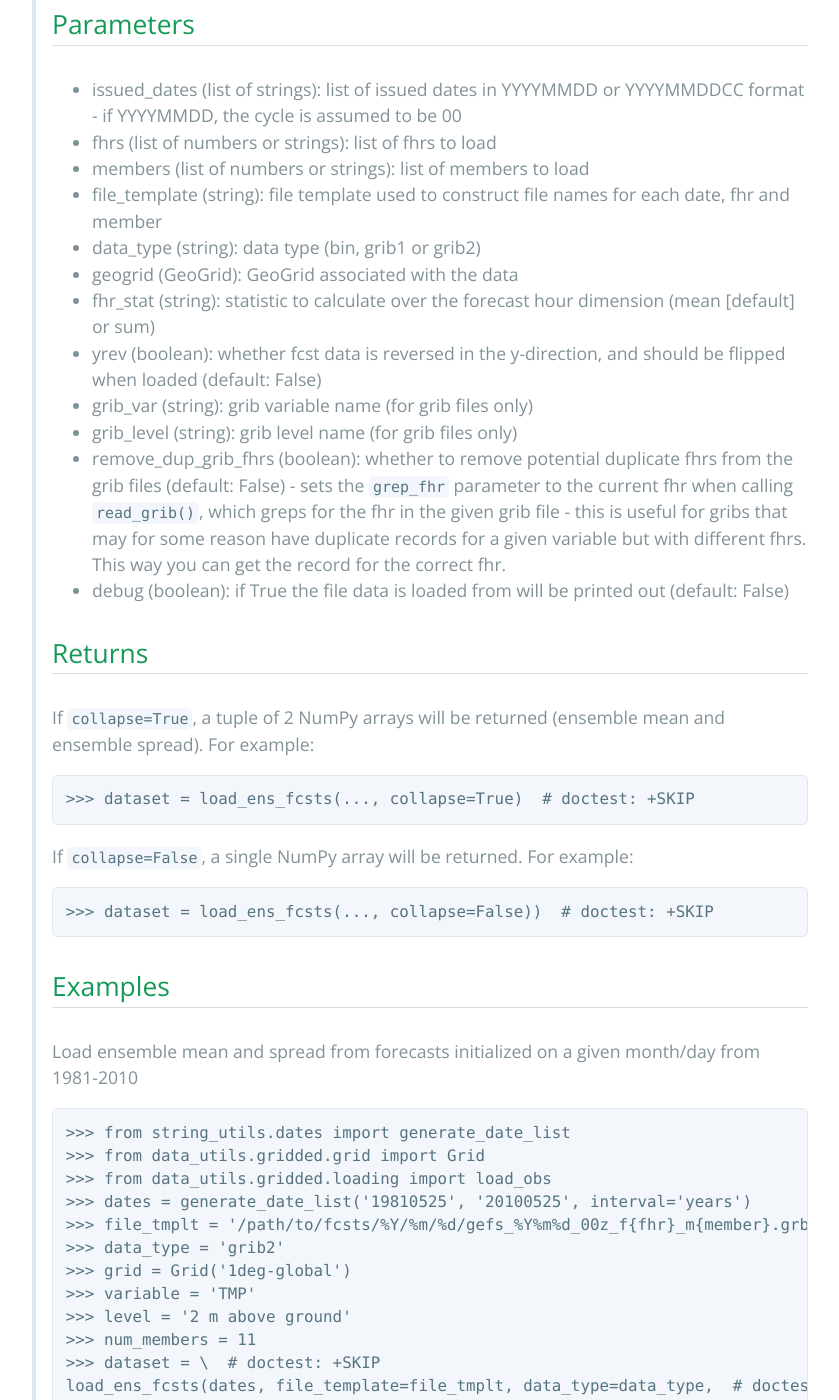
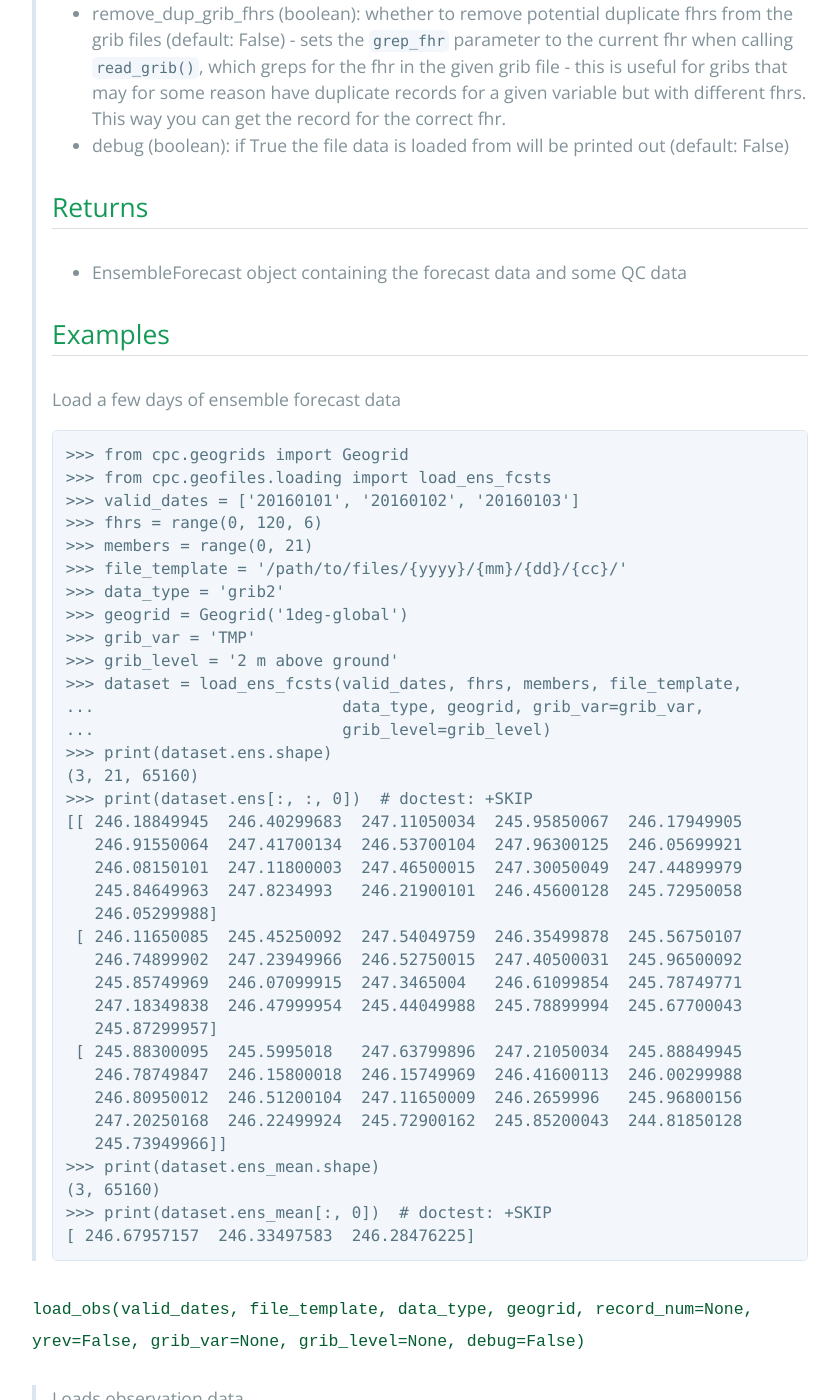
Before and after one commit to mikecharles/cpc.geofiles, a Jekyll site: the page built from docs/api/loading.md, in a window 1280 px wide and 1400 px high, scrolled down 4819 px. Shown: the whole window, without its empty margins (192-1031 px from the left). Built offline with Jekyll 4.4.1, drawn with Linux system fonts in a browser that asks for light colours; some of the changed text lies outside the part shown.

Commit message:
Add extra documentation for recent functions added

```diff
--- a/docs/api/loading.md
+++ b/docs/api/loading.md
@@ -40,9 +40,7 @@
 >   (eg. [0501, 0502, 0503, 0504, 0505])
 > - file_template (string): file template used to construct file names for each date,
 >   fhr and member
-> - geogrid (GeoGrid): GeoGrid associated with the data
-> - record_num (int): binary record containing the desired variable - if None then the file is
->   assumed to be a single record (default)
+> - geogrid (Geogrid): Geogrid associated with the data
 > - num_ptiles (int or None): number of percentiles expected in the data file - if None then
 > the file is assumed to be a mean or standard deviation instead of percentiles (default: None)
 > - debug (boolean): if True the file data is loaded from will be printed out (default: False)
@@ -50,35 +48,30 @@
 > Returns
 > -------
 >
-> - Climatology object
->
->     >>> dataset = load_ens_fcsts(..., collapse=True)  # doctest: +SKIP
->
-> If `collapse=False`, a single NumPy array will be returned. For example:
->
->     >>> dataset = load_ens_fcsts(..., collapse=False))  # doctest: +SKIP
+> - Climatology object containing the observation data and some QC data
 >
 > Examples
 > --------
 >
-> Load ensemble mean and spread from forecasts initialized on a given
-> month/day from 1981-2010
+> Load a few days of climatology data
 >
->     >>> from string_utils.dates import generate_date_list
->     >>> from data_utils.gridded.grid import Grid
->     >>> from data_utils.gridded.loading import load_obs
->     >>> dates = generate_date_list('19810525', '20100525', interval='years')
->     >>> file_tmplt = '/path/to/fcsts/%Y/%m/%d/gefs_%Y%m%d_00z_f{fhr}_m{member}.grb'
->     >>> data_type = 'grib2'
->     >>> grid = Grid('1deg-global')
->     >>> variable = 'TMP'
->     >>> level = '2 m above ground'
->     >>> num_members = 11
->     >>> dataset = \  # doctest: +SKIP
->     load_ens_fcsts(dates, file_template=file_tmplt, data_type=data_type,  # doctest: +SKIP
->     ...            grid=grid, variable=variable, level=level,  # doctest: +SKIP
->     ...            fhr_range=(150, 264), num_members=num_members,  # doctest: +SKIP
->     ...            collapse=True)  # doctest: +SKIP
+>     >>> from cpc.geogrids import Geogrid
+>     >>> from cpc.geofiles.loading import load_climos
+>     >>> valid_days = ['0101', '0102', '0103']
+>     >>> file_template = '/path/to/files/tmean_clim_poe_05d_{mm}{dd}.bin'
+>     >>> geogrid = Geogrid('1deg-global')
+>     >>> num_ptiles = 19
+>     >>> dataset = load_climos(valid_days, file_template, geogrid,
+>     ...                       num_ptiles=num_ptiles, debug=True)
+>     >>> print(dataset.climo.shape)
+>     (3, 19, 65160)
+>     >>> print(dataset.climo[:, :, 0])
+>     [[ nan  nan  nan  nan  nan  nan  nan  nan  nan  nan  nan  nan  nan  nan
+>        nan  nan  nan  nan  nan]
+>      [ nan  nan  nan  nan  nan  nan  nan  nan  nan  nan  nan  nan  nan  nan
+>        nan  nan  nan  nan  nan]
+>      [ nan  nan  nan  nan  nan  nan  nan  nan  nan  nan  nan  nan  nan  nan
+>        nan  nan  nan  nan  nan]]
 
 
 
@@ -107,7 +100,7 @@
 > - file_template (string): file template used to construct file names for each date,
 >   fhr and member
 > - data_type (string): data type (bin, grib1 or grib2)
-> - geogrid (GeoGrid): GeoGrid associated with the data
+> - geogrid (Geogrid): Geogrid associated with the data
 > - fhr_stat (string): statistic to calculate over the forecast hour dimension (mean [default]
 >   or sum)
 > - yrev (boolean): whether fcst data is reversed in the y-direction, and should be flipped
@@ -124,40 +117,31 @@
 > Returns
 > -------
 >
-> If `collapse=True`, a tuple of 2 NumPy arrays will be returned (ensemble
-> mean and ensemble spread). For example:
->
->     >>> dataset = load_ens_fcsts(..., collapse=True)  # doctest: +SKIP
->
-> If `collapse=False`, a single NumPy array will be returned. For example:
->
->     >>> dataset = load_ens_fcsts(..., collapse=False))  # doctest: +SKIP
+> - DeterministicForecast object containing the forecast data and some QC data
 >
 > Examples
 > --------
 >
-> Load ensemble mean and spread from forecasts initialized on a given
-> month/day from 1981-2010
+> Load a few days of deterministic forecast data
 >
->     >>> from string_utils.dates import generate_date_list
->     >>> from data_utils.gridded.grid import Grid
->     >>> from data_utils.gridded.loading import load_obs
->     >>> dates = generate_date_list('19810525', '20100525', interval='years')
->     >>> file_tmplt = '/path/to/fcsts/%Y/%m/%d/gefs_%Y%m%d_00z_f{fhr}_m{member}.grb'
+>     >>> from cpc.geogrids import Geogrid
+>     >>> from cpc.geofiles.loading import load_dtrm_fcsts
+>     >>> valid_dates = ['20160101', '20160102', '20160103']
+>     >>> fhrs = range(0, 120, 6)
+>     >>> file_template = '/path/to/files/{yyyy}/{mm}/{dd}/{cc}/'                             'gfs_{yyyy}{mm}{dd}_{cc}z_f{fhr}.grb2'
 >     >>> data_type = 'grib2'
->     >>> grid = Grid('1deg-global')
->     >>> variable = 'TMP'
->     >>> level = '2 m above ground'
->     >>> num_members = 11
->     >>> dataset = \  # doctest: +SKIP
->     load_ens_fcsts(dates, file_template=file_tmplt, data_type=data_type,  # doctest: +SKIP
->     ...            grid=grid, variable=variable, level=level,  # doctest: +SKIP
->     ...            fhr_range=(150, 264), num_members=num_members,  # doctest: +SKIP
->     ...            collapse=True)  # doctest: +SKIP
+>     >>> geogrid = Geogrid('0.5-deg-global-center-aligned')
+>     >>> grib_var = 'TMP'
+>     >>> grib_level = '2 m above ground'
+>     >>> dataset = load_dtrm_fcsts(valid_dates, fhrs, file_template,
+>     ...                           data_type, geogrid, grib_var=grib_var,
+>     ...                           grib_level=grib_level)
+>     >>> print(dataset.fcst.shape, dataset.fcst[:, 0])  # doctest: +SKIP
+>     (3, 259920) [ 246.64699936  246.50599976  245.97450104]
 
 
 
-### <span class="function">load_ens_fcsts(issued_dates, members, fhrs, file_template, data_type, geogrid, fhr_stat='mean', yrev=False, grib_var=None, grib_level=None, remove_dup_grib_fhrs=False, debug=False)</span>
+### <span class="function">load_ens_fcsts(issued_dates, fhrs, members, file_template, data_type, geogrid, fhr_stat='mean', yrev=False, grib_var=None, grib_level=None, remove_dup_grib_fhrs=False, debug=False)</span>
 
 > Loads ensemble forecast data
 >
@@ -184,7 +168,7 @@
 > - file_template (string): file template used to construct file names for each date,
 >   fhr and member
 > - data_type (string): data type (bin, grib1 or grib2)
-> - geogrid (GeoGrid): GeoGrid associated with the data
+> - geogrid (Geogrid): Geogrid associated with the data
 > - fhr_stat (string): statistic to calculate over the forecast hour dimension (mean [default]
 >   or sum)
 > - yrev (boolean): whether fcst data is reversed in the y-direction, and should be flipped
@@ -201,36 +185,48 @@
 > Returns
 > -------
 >
-> If `collapse=True`, a tuple of 2 NumPy arrays will be returned (ensemble
-> mean and ensemble spread). For example:
->
->     >>> dataset = load_ens_fcsts(..., collapse=True)  # doctest: +SKIP
->
-> If `collapse=False`, a single NumPy array will be returned. For example:
->
->     >>> dataset = load_ens_fcsts(..., collapse=False))  # doctest: +SKIP
+> - EnsembleForecast object containing the forecast data and some QC data
 >
 > Examples
 > --------
 >
-> Load ensemble mean and spread from forecasts initialized on a given
-> month/day from 1981-2010
+> Load a few days of ensemble forecast data
 >
->     >>> from string_utils.dates import generate_date_list
->     >>> from data_utils.gridded.grid import Grid
->     >>> from data_utils.gridded.loading import load_obs
->     >>> dates = generate_date_list('19810525', '20100525', interval='years')
->     >>> file_tmplt = '/path/to/fcsts/%Y/%m/%d/gefs_%Y%m%d_00z_f{fhr}_m{member}.grb'
+>     >>> from cpc.geogrids import Geogrid
+>     >>> from cpc.geofiles.loading import load_ens_fcsts
+>     >>> valid_dates = ['20160101', '20160102', '20160103']
+>     >>> fhrs = range(0, 120, 6)
+>     >>> members = range(0, 21)
+>     >>> file_template = '/path/to/files/{yyyy}/{mm}/{dd}/{cc}/'                             'gefs_{yyyy}{mm}{dd}_{cc}z_f{fhr}_m{member}.grb2'
 >     >>> data_type = 'grib2'
->     >>> grid = Grid('1deg-global')
->     >>> variable = 'TMP'
->     >>> level = '2 m above ground'
->     >>> num_members = 11
->     >>> dataset = \  # doctest: +SKIP
->     load_ens_fcsts(dates, file_template=file_tmplt, data_type=data_type,  # doctest: +SKIP
->     ...            grid=grid, variable=variable, level=level,  # doctest: +SKIP
->     ...            fhr_range=(150, 264), num_members=num_members,  # doctest: +SKIP
->     ...            collapse=True)  # doctest: +SKIP
+>     >>> geogrid = Geogrid('1deg-global')
+>     >>> grib_var = 'TMP'
+>     >>> grib_level = '2 m above ground'
+>     >>> dataset = load_ens_fcsts(valid_dates, fhrs, members, file_template,
+>     ...                          data_type, geogrid, grib_var=grib_var,
+>     ...                          grib_level=grib_level)
+>     >>> print(dataset.ens.shape)
+>     (3, 21, 65160)
+>     >>> print(dataset.ens[:, :, 0])  # doctest: +SKIP
+>     [[ 246.18849945  246.40299683  247.11050034  245.95850067  246.17949905
+>        246.91550064  247.41700134  246.53700104  247.96300125  246.05699921
+>        246.08150101  247.11800003  247.46500015  247.30050049  247.44899979
+>        245.84649963  247.8234993   246.21900101  246.45600128  245.72950058
+>        246.05299988]
+>      [ 246.11650085  245.45250092  247.54049759  246.35499878  245.56750107
+>        246.74899902  247.23949966  246.52750015  247.40500031  245.96500092
+>        245.85749969  246.07099915  247.3465004   246.61099854  245.78749771
+>        247.18349838  246.47999954  245.44049988  245.78899994  245.67700043
+>        245.87299957]
+>      [ 245.88300095  245.5995018   247.63799896  247.21050034  245.88849945
+>        246.78749847  246.15800018  246.15749969  246.41600113  246.00299988
+>        246.80950012  246.51200104  247.11650009  246.2659996   245.96800156
+>        247.20250168  246.22499924  245.72900162  245.85200043  244.81850128
+>        245.73949966]]
+>     >>> print(dataset.ens_mean.shape)
+>     (3, 65160)
+>     >>> print(dataset.ens_mean[:, 0])  # doctest: +SKIP
+>     [ 246.67957157  246.33497583  246.28476225]
 
 
 
@@ -256,7 +252,7 @@
 > - file_template (string): file template used to construct file names for each date,
 >   fhr and member
 > - data_type (string): data type (bin, grib1 or grib2)
-> - geogrid (GeoGrid): GeoGrid associated with the data
+> - geogrid (Geogrid): Geogrid associated with the data
 > - record_num (int): binary record containing the desired variable - if None then the file is
 >   assumed to be a single record (default)
 > - yrev (boolean): whether fcst data is reversed in the y-direction, and should be flipped
@@ -268,33 +264,19 @@
 > Returns
 > -------
 >
-> If `collapse=True`, a tuple of 2 NumPy arrays will be returned (ensemble
-> mean and ensemble spread). For example:
->
->     >>> dataset = load_ens_fcsts(..., collapse=True)  # doctest: +SKIP
->
-> If `collapse=False`, a single NumPy array will be returned. For example:
->
->     >>> dataset = load_ens_fcsts(..., collapse=False))  # doctest: +SKIP
+> - Observation object containing the observation data and some QC data
 >
 > Examples
 > --------
 >
-> Load ensemble mean and spread from forecasts initialized on a given
-> month/day from 1981-2010
+> Load a few days of observation data
 >
->     >>> from string_utils.dates import generate_date_list
->     >>> from data_utils.gridded.grid import Grid
->     >>> from data_utils.gridded.loading import load_obs
->     >>> dates = generate_date_list('19810525', '20100525', interval='years')
->     >>> file_tmplt = '/path/to/fcsts/%Y/%m/%d/gefs_%Y%m%d_00z_f{fhr}_m{member}.grb'
->     >>> data_type = 'grib2'
->     >>> grid = Grid('1deg-global')
->     >>> variable = 'TMP'
->     >>> level = '2 m above ground'
->     >>> num_members = 11
->     >>> dataset = \  # doctest: +SKIP
->     load_ens_fcsts(dates, file_template=file_tmplt, data_type=data_type,  # doctest: +SKIP
->     ...            grid=grid, variable=variable, level=level,  # doctest: +SKIP
->     ...            fhr_range=(150, 264), num_members=num_members,  # doctest: +SKIP
->     ...            collapse=True)  # doctest: +SKIP
+>     >>> from cpc.geogrids import Geogrid
+>     >>> from cpc.geofiles.loading import load_obs
+>     >>> valid_dates = ['20150101', '20150102', '20150103']
+>     >>> file_template = '/path/to/files/{yyyy}/{mm}/{dd}/tmean_01d_{yyyy}{mm}{dd}.bin'
+>     >>> data_type = 'binary'
+>     >>> geogrid = Geogrid('1deg-global')
+>     >>> dataset = load_obs(valid_dates, file_template, data_type, geogrid)
+>     >>> print(dataset.obs.shape, dataset.obs[:, 0])  # doctest: +SKIP
+>     (3, 65160) [-28.48999405 -28.04499435 -27.81749725]
```
Also changed, not shown: docs/api/conversion.md (added, +113 -0 lines), docs/api/exceptions.md (+15 -0 lines), docs/api/reading.md (+1 -18 lines), docs/api/writing.md (added, +23 -0 lines), docs/index.md (+28 -0 lines), 4 other files.
